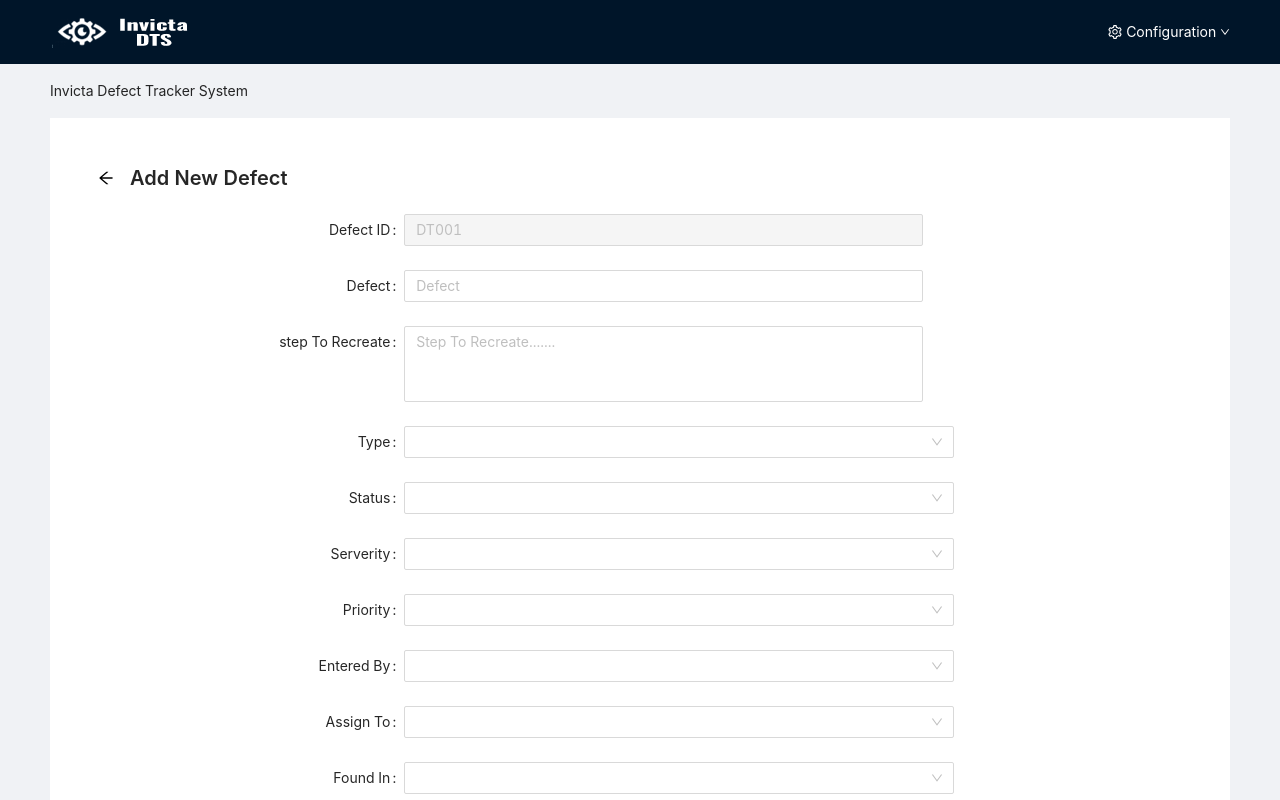
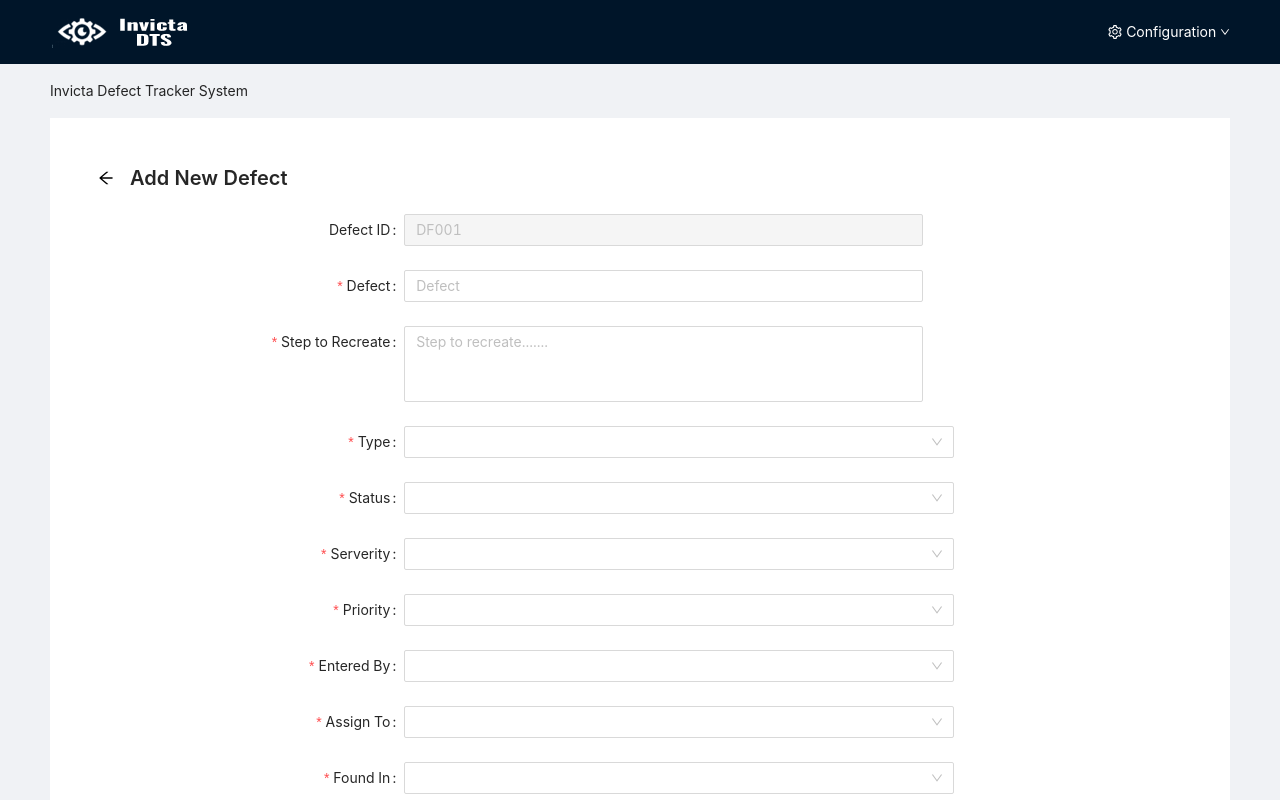
Before and after one commit to Lavanjan/Invicta-DTS, a React (Create React App) app: page /add-defect in a window 1280 px wide. Shown: the top 800 px of the page. Built offline with nearby package versions, Linux system fonts and the light colour scheme.

Commit message:
Add Defect

```diff
--- a/src/components/addDefectDetails/AddDefectDetailsForm.js
+++ b/src/components/addDefectDetails/AddDefectDetailsForm.js
@@ -1,12 +1,9 @@
 import React, { Component } from 'react'
 import { Typography } from 'antd';
-import { Form, Input, Button, Select, message } from 'antd';
+import { Form, Input, Button, Select,} from 'antd';
 import { PlusCircleOutlined, ClearOutlined } from '@ant-design/icons';
 
 
-const success = () => {
-    message.success('This is a success message');
-};
 const { Option } = Select;
 const { TextArea } = Input;
 const { Title } = Typography;
@@ -18,6 +15,7 @@ const layout = {
         span: 11,
     },
 };
+
 const validateMessages = {
     required: '${label} is required!',
     types: {
@@ -32,17 +30,17 @@ const validateMessages = {
 export class AddDefectDetailsForm extends Component {
     formRef = React.createRef();
     state = {
-            defectId:'D001',
-            defect:'',
-            stepToRecreate:'',
-            type:'',
-            status:'',
-            severity:'',
-            priority:'',
-            enteredBy:'',
-            assignTo:'',
-            foundIn:'',
-            availableIn:''
+        defectId: 'DF001',
+        defect: '',
+        stepToRecreate: '',
+        type: '',
+        status: '',
+        severity: '',
+        priority: '',
+        enteredBy: '',
+        assignTo: '',
+        foundIn: '',
+        availableIn: ''
     }
 
     handleChange = (event) => {
@@ -53,49 +51,47 @@ export class AddDefectDetailsForm extends Component {
 
     };
     handleTypeChange = value => {
-        this.setState({ type:value });
+        this.setState({ type: value });
     };
     handleStatusChange = value => {
-        this.setState({ status:value });
+        this.setState({ status: value });
     };
     handleSeverityChange = value => {
-        this.setState({ severity:value });
+        this.setState({ severity: value });
     };
     handlePriorityChange = value => {
-        this.setState({ priority:value });
+        this.setState({ priority: value });
     };
     handleEnteredByChange = value => {
-        this.setState({ enteredBy:value });
+        this.setState({ enteredBy: value });
     };
     handleAssignToChange = value => {
-        this.setState({assignTo:value });
+        this.setState({ assignTo: value });
     };
     handleFoundInChange = value => {
-        this.setState({foundIn:value });
+        this.setState({ foundIn: value });
     };
     handleAvailableInChange = value => {
-        this.setState({availableIn:value });
+        this.setState({ availableIn: value });
     };
 
     handleSubmit = (event) => {
-        alert(this.state.type);
-        const defects={
-            defectsId:this.state.defectId,
-            defectsName:this.state.defect,
-            stepToRecreate:this.state.stepToRecreate,
-            type:this.state.type,
-            status:this.state.status,
-            severity:this.state.severity,
-            priority:this.state.priority,
-            enteredBy:this.state.enteredBy,
-            assignTo:this.state.assignTo,
-            foundIn:this.state.foundIn,
-            availableIn:this.state.availableIn
+        const defects = {
+            defectsId: this.state.defectId,
+            defectsName: this.state.defect,
+            stepToRecreate: this.state.stepToRecreate,
+            type: this.state.type,
+            status: this.state.status,
+            severity: this.state.severity,
+            priority: this.state.priority,
+            enteredBy: this.state.enteredBy,
+            assignTo: this.state.assignTo,
+            foundIn: this.state.foundIn,
+            availableIn: this.state.availableIn
         }
-        console.log(defects);
         this.props.adddefect(defects);
-        message.success('Add New Defect Successfully');
-        this.formRef.current.resetFields();
+
+
     }
     render() {
         return (
@@ -104,13 +100,15 @@ export class AddDefectDetailsForm extends Component {
                     <Form.Item
                         label="Defect ID"
                         onChange={this.handleChange}
+                        name="defectIdLabel"
                     >
-                        <Input placeholder="DT001" disabled name="defectId" />
+                        <Input placeholder="DF001" disabled name="defectId" />
                     </Form.Item>
                     <Form.Item
 
                         label="Defect"
                         onChange={this.handleChange}
+                        name="defectLabel"
                         rules={[
                             {
                                 required: true,
@@ -120,7 +118,8 @@ export class AddDefectDetailsForm extends Component {
                         <Input placeholder="Defect" name="defect" />
                     </Form.Item>
                     <Form.Item
-                        label="step To Recreate"
+                        name="stepToRecreateLabel"
+                        label="Step to Recreate"
                         onChange={this.handleChange}
                         rules={[
                             {
@@ -129,28 +128,29 @@ export class AddDefectDetailsForm extends Component {
                         ]}
                     >
                         <TextArea
-                            placeholder="Step To Recreate......."
+                            placeholder="Step to recreate......."
                             autoSize={{ minRows: 3, maxRows: 5 }}
                             name="stepToRecreate"
                         />
                     </Form.Item>
                     <Form.Item
                         label="Type"
-
+                        name="typeLabel"
                         rules={[
                             {
                                 required: true,
                             },
                         ]}
                     >
-                        <Select value={this.state.type} style={{ width: 550 }} name="type"  onChange={this.handleTypeChange}>
+                        <Select value={this.state.type} style={{ width: 550 }} name="type" onChange={this.handleTypeChange}>
                             <Option value="Front End">Front End</Option>
                             <Option value="Back End">Back End</Option>
+                            <Option value="UI">UI</Option>
                         </Select>
                     </Form.Item>
                     <Form.Item
                         label="Status"
-
+                        name="statusLabel"
                         rules={[
                             {
                                 required: true,
@@ -168,7 +168,7 @@ export class AddDefectDetailsForm extends Component {
                     </Form.Item>
                     <Form.Item
                         label="Serverity"
-
+                        name="severityLabel"
                         rules={[
                             {
                                 required: true,
@@ -183,7 +183,7 @@ export class AddDefectDetailsForm extends Component {
                     </Form.Item>
                     <Form.Item
                         label="Priority"
-
+                        name="priorityLabel"
                         rules={[
                             {
                                 required: true,
@@ -199,7 +199,7 @@ export class AddDefectDetailsForm extends Component {
 
                     <Form.Item
                         label="Entered By"
-
+                        name="enteredByLabel"
                         rules={[
                             {
                                 required: true,
@@ -215,7 +215,7 @@ export class AddDefectDetailsForm extends Component {
                     </Form.Item>
                     <Form.Item
                         label="Assign To"
-
+                        name="assignToLabel"
                         rules={[
                             {
                                 required: true,
@@ -231,7 +231,7 @@ export class AddDefectDetailsForm extends Component {
                     </Form.Item>
                     <Form.Item
                         label="Found In"
-
+                        name="foundInLabel"
                         rules={[
                             {
                                 required: true,
@@ -247,7 +247,7 @@ export class AddDefectDetailsForm extends Component {
                     </Form.Item>
                     <Form.Item
                         label="Aailable In"
-
+                        name="availableInLabel"
                         rules={[
                             {
                                 required: true,
--- a/src/components/addDefectDetails/index.js
+++ b/src/components/addDefectDetails/index.js
@@ -1,19 +1,26 @@
 import React, { Component } from 'react'
-import { Typography } from 'antd';
-import { Form, Input, Button, Select, message } from 'antd';
+import { message } from 'antd';
 import { PageHeader } from 'antd';
-import { PlusCircleOutlined, ClearOutlined } from '@ant-design/icons';
-import { Link } from 'react-router-dom';
 import { connect } from 'react-redux';
 import {adddefect} from '../redux/action/ActionDefect';
 import AddDefectDetailsForm from '../addDefectDetails/AddDefectDetailsForm'
+import { withRouter } from 'react-router-dom';
 
 
 export class AddDefectDetails extends Component {
 
+    state={
+      err:'err'
+    }
     componentWillReceiveProps(nextProps) {
-        if (nextProps.msg) {
-          alert(nextProps.msg)
+        if (nextProps.msg === this.state.err) {
+          message.loading('Action in progress..', 2.5)
+          .then(() =>  message.error(nextProps.msg,2.5))
+        }
+        else{
+          message.loading('Action in progress..', 2.5)
+          .then(() => message.success(nextProps.msg, 2.5))
+          .then(()=>this.props.history.push('/') )
         }
 
       }
@@ -42,4 +49,4 @@ const mapStateToProps = state => ({
     }
   }
 
-export default connect(mapStateToProps,mapDispatchToProps)(AddDefectDetails);
+export default connect(mapStateToProps,mapDispatchToProps)(withRouter(AddDefectDetails));
--- a/src/components/redux/action/ActionDefect.js
+++ b/src/components/redux/action/ActionDefect.js
@@ -6,13 +6,13 @@ export const adddefect = defect => dispatch => {
       .then(res =>
         dispatch({
           type: ADD_DEFECT,
-          payload: {msg:'success',data:defect}
+          payload: {msg:'Successfully add a defect',data:defect}
         })
       )
       .catch(err =>
         dispatch({
           type: ADD_DEFECT,
-          payload: {msg:'err',data:null}
+          payload: {msg:'Error to add a defect',data:null}
         })
       );
   };
```
Lines whose indentation alone changed are shown as unchanged.
